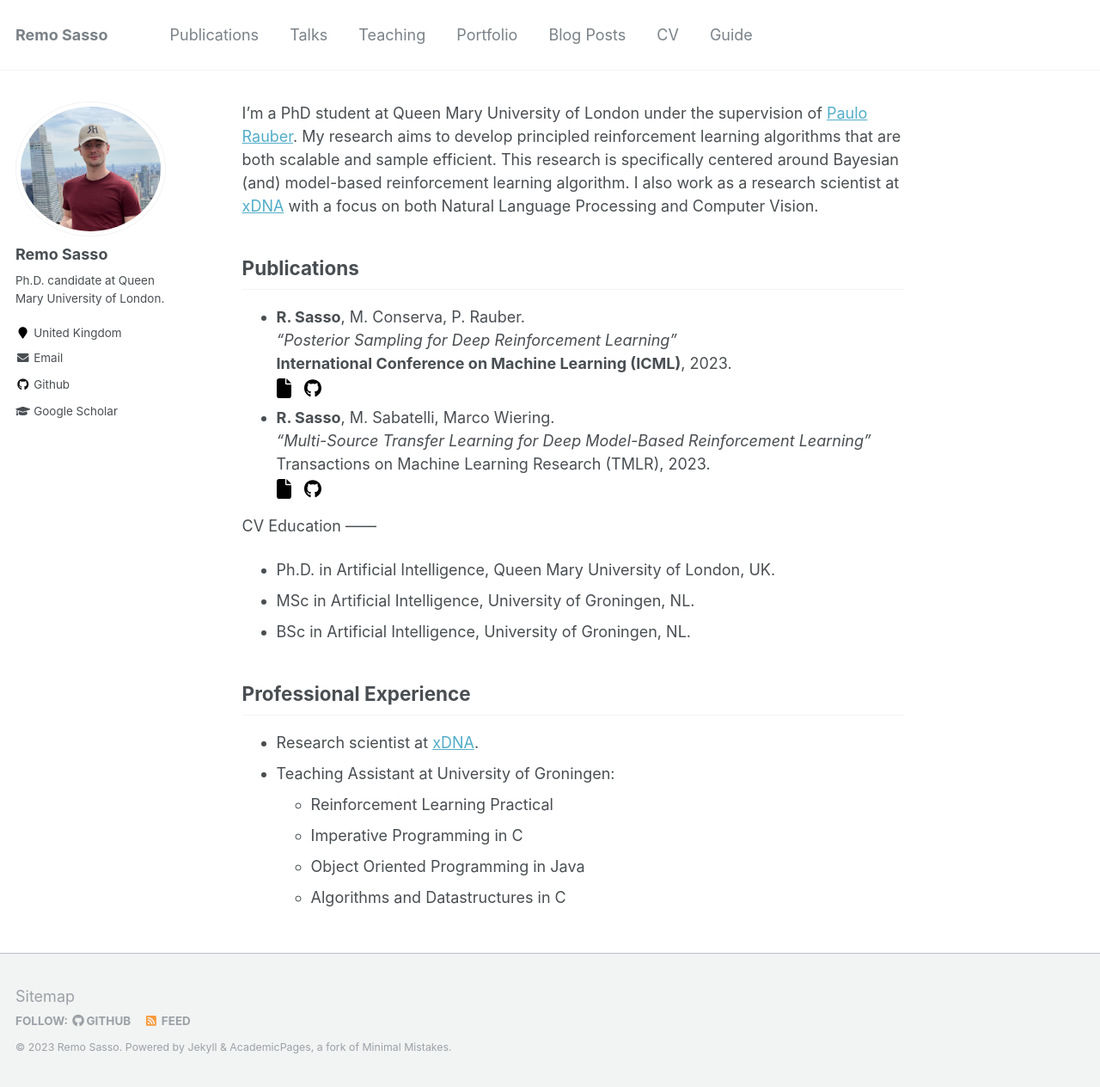
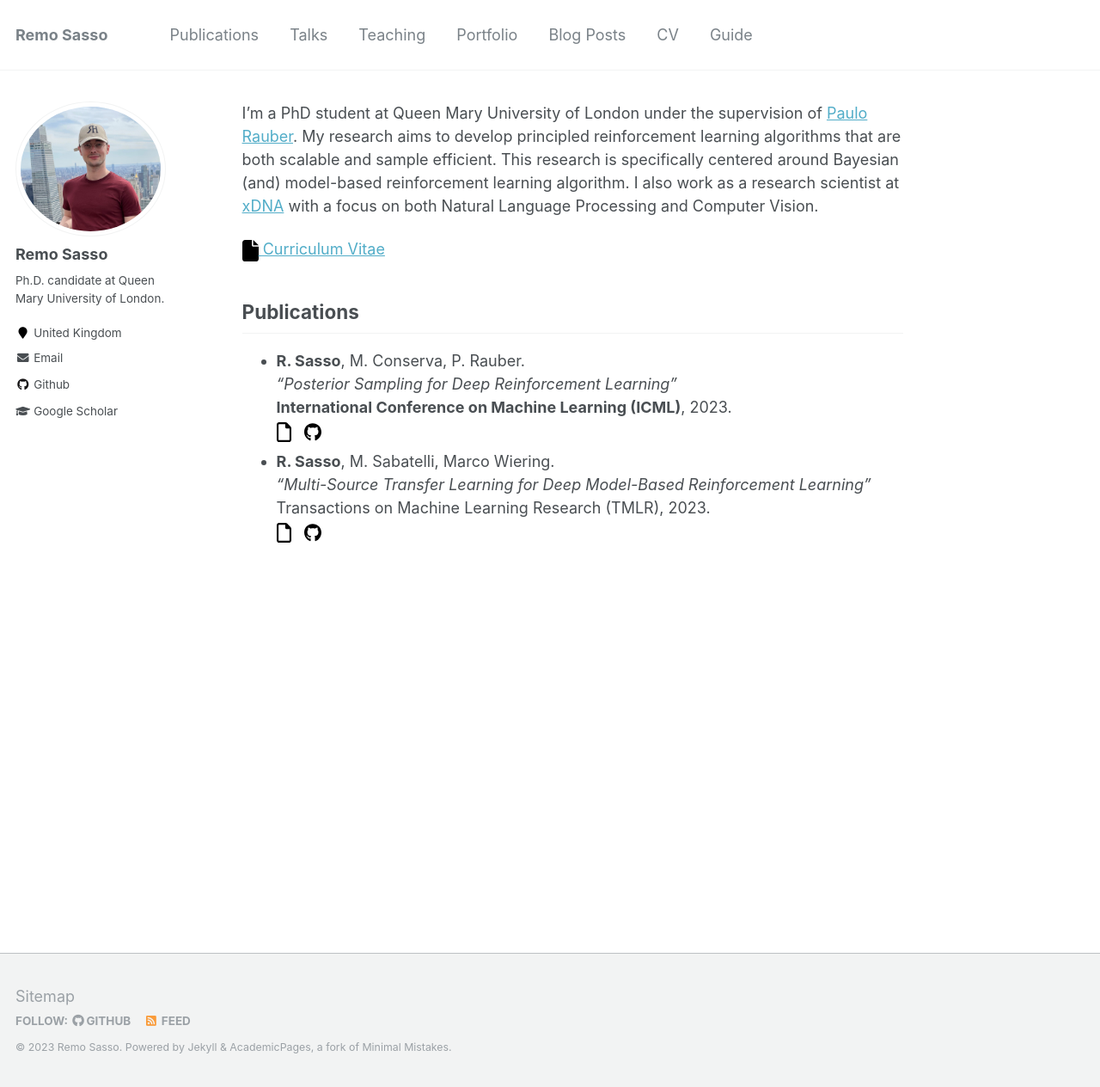
Before and after one commit to remosasso/remosasso.github.io, a Jekyll site: the page built from _pages/about.md, in a window 1280 px wide and 1264 px high. Shown: the whole window at 86% size. Built offline with Jekyll 4.4.1, drawn with Linux system fonts in a browser that asks for light colours.

Commit message:
Update about.md

```diff
--- a/_pages/about.md
+++ b/_pages/about.md
@@ -8,29 +8,16 @@ redirect_from:
 
 I'm a PhD student at Queen Mary University of London under the supervision of [Paulo Rauber](https://www.paulorauber.com/).  My research aims to develop principled reinforcement learning algorithms that are both scalable and sample efficient. This research is specifically centered around Bayesian (and) model-based reinforcement learning algorithm. I also work as a research scientist at [xDNA](https://xdna.nl/) with a focus on both Natural Language Processing and Computer Vision.
 
+[<img src="../images/file-solid.svg" width="19" height="19"> Curriculum Vitae](../files/CV.pdf)
+
+
 Publications
 ------
 * **R. Sasso**, M. Conserva, P. Rauber. \
 *"Posterior Sampling for Deep Reinforcement Learning"*\
 **International Conference on Machine Learning (ICML)**, 2023.\
-[<img src="../images/file-solid.svg" width="17" height="17">](https://arxiv.org/pdf/2305.00477.pdf)&nbsp;&nbsp;&nbsp;[<img src="../images/github.svg" width="20" height="20">](https://github.com/remosasso/PSDRL)
+[<img src="../images/file-regular.svg" width="17" height="17">](https://arxiv.org/pdf/2305.00477.pdf)&nbsp;&nbsp;&nbsp;[<img src="../images/github.svg" width="20" height="20">](https://github.com/remosasso/PSDRL)
 * **R. Sasso**, M. Sabatelli, Marco Wiering. \
 *"Multi-Source Transfer Learning for Deep Model-Based Reinforcement Learning"*\
 Transactions on Machine Learning Research (TMLR), 2023. \
-[<img src="../images/file-solid.svg" width="17" height="17">](https://arxiv.org/pdf/2205.14410.pdf)&nbsp;&nbsp;&nbsp;[<img src="../images/github.svg" width="20" height="20">](https://github.com/remosasso/multi-source-TL-for-deep-MBRL)
-
-CV
-Education
-------
-* Ph.D. in Artificial Intelligence, Queen Mary University of London, UK.
-* MSc in Artificial Intelligence, University of Groningen, NL.
-* BSc in Artificial Intelligence, University of Groningen, NL.
-
-Professional Experience
-------
-* Research scientist at [xDNA](https://xdna.nl/).
-* Teaching Assistant at University of Groningen:
-  * Reinforcement Learning Practical
-  * Imperative Programming in C
-  * Object Oriented Programming in Java
-  * Algorithms and Datastructures in C
+[<img src="../images/file-regular.svg" width="17" height="17">](https://arxiv.org/pdf/2205.14410.pdf)&nbsp;&nbsp;&nbsp;[<img src="../images/github.svg" width="20" height="20">](https://github.com/remosasso/multi-source-TL-for-deep-MBRL)
```
